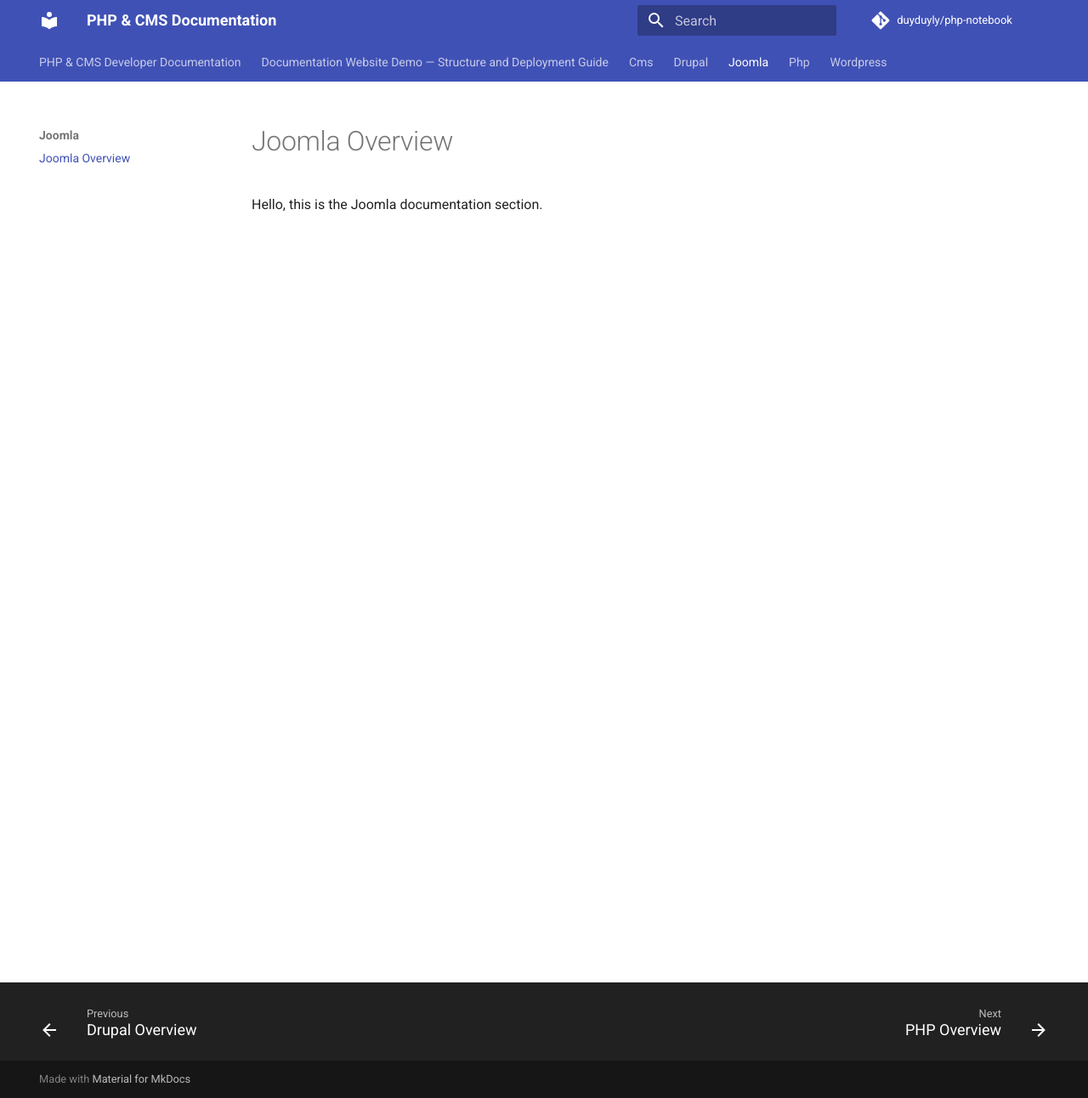
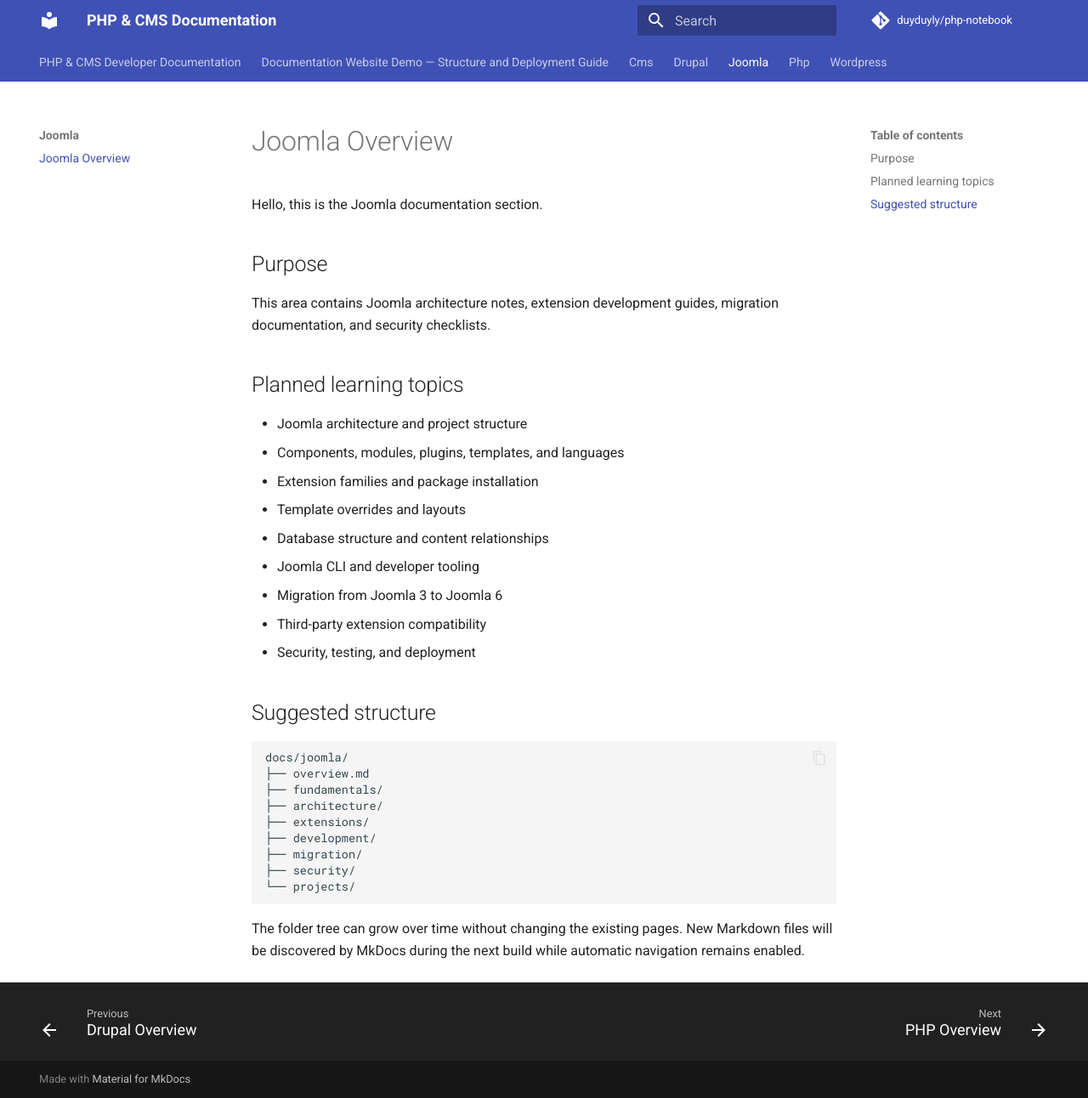
Before and after one commit to duyduyly/php-notebook, an MkDocs documentation site: the page built from docs/joomla/overview.md, in a window 1280 px wide and 1292 px high. Shown: the whole window at 85% size. Built offline with MkDocs 1.6.1 and Material for MkDocs 9.7.7, drawn with Linux system fonts in a browser that asks for light colours; comment, search, counter and statistics services are not loaded.

Commit message:
Expand Joomla overview page

````diff
--- a/docs/joomla/overview.md
+++ b/docs/joomla/overview.md
@@ -1,3 +1,35 @@
 # Joomla Overview
 
 Hello, this is the Joomla documentation section.
+
+## Purpose
+
+This area contains Joomla architecture notes, extension development guides, migration documentation, and security checklists.
+
+## Planned learning topics
+
+- Joomla architecture and project structure
+- Components, modules, plugins, templates, and languages
+- Extension families and package installation
+- Template overrides and layouts
+- Database structure and content relationships
+- Joomla CLI and developer tooling
+- Migration from Joomla 3 to Joomla 6
+- Third-party extension compatibility
+- Security, testing, and deployment
+
+## Suggested structure
+
+```text
+docs/joomla/
+├── overview.md
+├── fundamentals/
+├── architecture/
+├── extensions/
+├── development/
+├── migration/
+├── security/
+└── projects/
+```
+
+The folder tree can grow over time without changing the existing pages. New Markdown files will be discovered by MkDocs during the next build while automatic navigation remains enabled.
````
